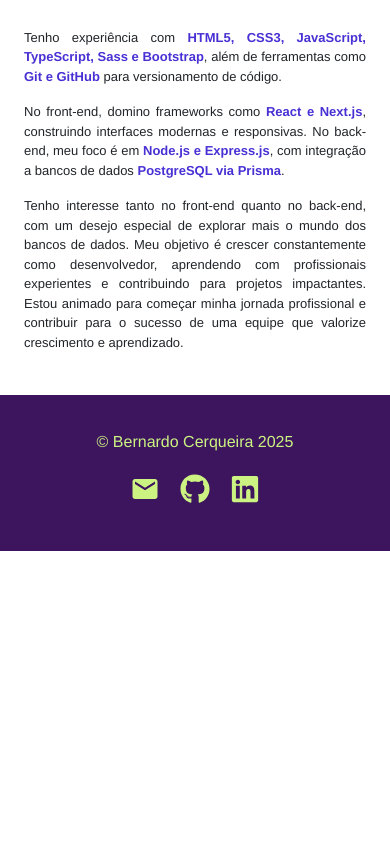
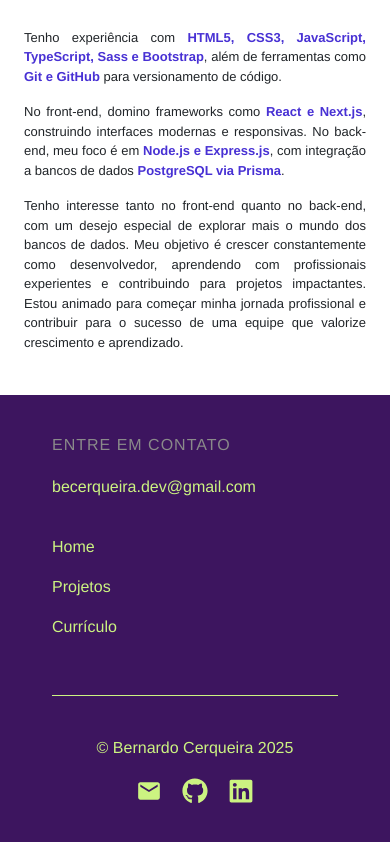
Before and after one commit to BernardoCerqueira/portfolio, a Next.js app: page / in a window 390 px wide. Shown: the part 2136-2978 px from the top of the page. Before the commit the page ends 2687 px from the top, so only its background shows below. Built offline with nearby package versions, Linux system fonts and the light colour scheme.

Commit message:
ExtendedFooter

```diff
--- a/src/components/common/CommonHeader/CommonHeader.module.scss
+++ b/src/components/common/CommonHeader/CommonHeader.module.scss
@@ -109,6 +109,16 @@
     }
 }
 
+@media screen and (min-width: 2800px) {
+    .logo {
+        width: 150px;
+    }
+
+    .offcanvasButton {
+        font-size: 48px;
+    }
+}
+
 @media screen and (max-width: 1170px) {
     .logo {
         width: 10vw;
@@ -126,13 +136,3 @@
         }
     }
 }
-
-@media screen and (min-width: 2800px) {
-    .logo {
-        width: 150px;
-    }
-
-    .offcanvasButton {
-        font-size: 48px;
-    }
-}
--- a/src/components/mainPage/ExtendedFooter/ExtendedFooter.module.scss
+++ b/src/components/mainPage/ExtendedFooter/ExtendedFooter.module.scss
@@ -0,0 +1,148 @@
+@use "../../../styles/colors.scss";
+
+.footer{
+    background-color: colors.$purple;
+    height: 50vh;
+    display: flex;
+    align-items: center;
+}
+
+.topFooter{
+    margin-bottom: 40px;
+
+    a{
+        color: colors.$green;
+        text-decoration: none;
+        font-size: 16px;
+    }
+
+    h2{
+        font-size: 16px;
+        letter-spacing: 1px;
+        color: rgb(138, 138, 138);
+        margin-bottom: 20px;
+    }
+
+    .flex{
+        display: flex;
+        gap: 250px;
+    }
+
+    .email{
+        transition: all 1s;
+
+        &:hover{
+            filter: opacity(0.7);
+        }
+    }
+
+    .redirect{
+        transition: all 1s;
+
+        &:hover {
+            margin-left: 10px;
+        }
+    }
+}
+
+.bottomFooter{
+    color: colors.$green;
+    display: flex;
+    justify-content: space-between;
+    align-items: center;
+    padding-top: 40px;
+    border-top: 1px solid colors.$green;
+
+    a{
+        color: colors.$green;
+    }
+}
+
+.copyright{
+    margin: auto 0;
+    text-align: center;
+}
+
+.socialLinks{
+    font-size: 25px;
+    display: flex;
+    flex-direction: row;
+    gap: 20px;
+    padding-bottom: 7px;
+}
+
+.emailIcon {
+    transition: all 1s;
+
+    &:hover {
+        transform: rotate(15deg);
+    }
+}
+
+.githubIcon {
+    transition: all 1s;
+
+    &:hover {
+        transform: scale(1.15);
+    }
+}
+
+.linkedinIcon {
+    transition: all 1s;
+
+    &:hover {
+        transform: rotate(-15deg);
+    }
+}
+
+@media screen and (min-width: 2560px) {
+    .topFooter{
+        a, h2{
+            font-size: 25px;
+        }
+    }
+
+    .socialLinks{
+        font-size: 34px;
+    }
+
+    .copyright{
+        font-size: 25px;
+    }
+}
+
+@media screen and (max-width: 767px) {
+    .topFooter{
+        .flex{
+            gap: 110px;
+        }
+    }
+}
+
+@media screen and (max-width: 575px) {
+    .footer{
+        padding: 40px;
+    }
+}
+
+@media screen and (max-width: 485px) {
+    .footer{
+        height: fit-content;
+    }
+
+    .topFooter{
+        .flex{
+            flex-direction: column;
+            gap: 20px;
+        }
+    }
+
+    .bottomFooter{
+        flex-direction: column;
+        gap: 10px;
+    }
+
+    .socialLinks{
+        font-size: 26px;
+    }
+}
--- a/src/components/mainPage/ExtendedFooter/index.tsx
+++ b/src/components/mainPage/ExtendedFooter/index.tsx
@@ -1,6 +1,57 @@
-export default function ExtendedFooter(){
-    return(
+import styles from "./ExtendedFooter.module.scss"
+import { FaGithub, FaLinkedin } from "react-icons/fa";
+import { MdEmail } from "react-icons/md";
+import { Container } from "reactstrap";
+
+export default function ExtendedFooter() {
+    const date = new Date()
+    const year = date.getFullYear()
+
+    return (
         <>
+            <footer className={styles.footer}>
+                <Container className={styles.footerContainer}>
+                    <div className={styles.topFooter}>
+                        <h2>ENTRE EM CONTATO</h2>
+                        <div className={styles.flex}>
+                            <div>
+                                <a href="mailto:becerqueira.dev@gmail.com" target="_blank" rel="noopener noreferrer">
+                                    <p className={styles.email}>
+                                        becerqueira.dev@gmail.com
+                                    </p>
+                                </a>
+                            </div>
+                            <div>
+                                <a href="/">
+                                    <p className={styles.redirect}>Home</p>
+                                </a>
+                                <a href="/projects">
+                                    <p className={styles.redirect}>Projetos</p>
+                                </a>
+                                <a href="/curriculum">
+                                    <p className={styles.redirect}>Currículo</p>
+                                </a>
+                            </div>
+                        </div>
+                    </div>
+                    <div className={styles.bottomFooter}>
+                        <p className={styles.copyright}>
+                            &copy; Bernardo Cerqueira {year}
+                        </p>
+                        <div className={styles.socialLinks}>
+                            <a href="mailto:becerqueira.dev@gmail.com" target="_blank" rel="noopener noreferrer" className={styles.emailIcon}>
+                                <MdEmail />
+                            </a>
+                            <a href="https://github.com/BernardoCerqueira" target="_blank" rel="noopener noreferrer" className={styles.githubIcon}>
+                                <FaGithub />
+                            </a>
+                            <a href="https://www.linkedin.com/in/bernardo-cerqueira-dev/" target="_blank" rel="noopener noreferrer" className={styles.linkedinIcon}>
+                                <FaLinkedin />
+                            </a>
+                        </div>
+                    </div>
+                </Container>
+            </footer>
         </>
     )
 }
--- a/src/pages/index.tsx
+++ b/src/pages/index.tsx
@@ -20,7 +20,6 @@ export default function Home() {
         </div>
       </main>
       <div id="footer">
-        <CommonFooter/>
         <ExtendedFooter/>
       </div>
     </>
```
